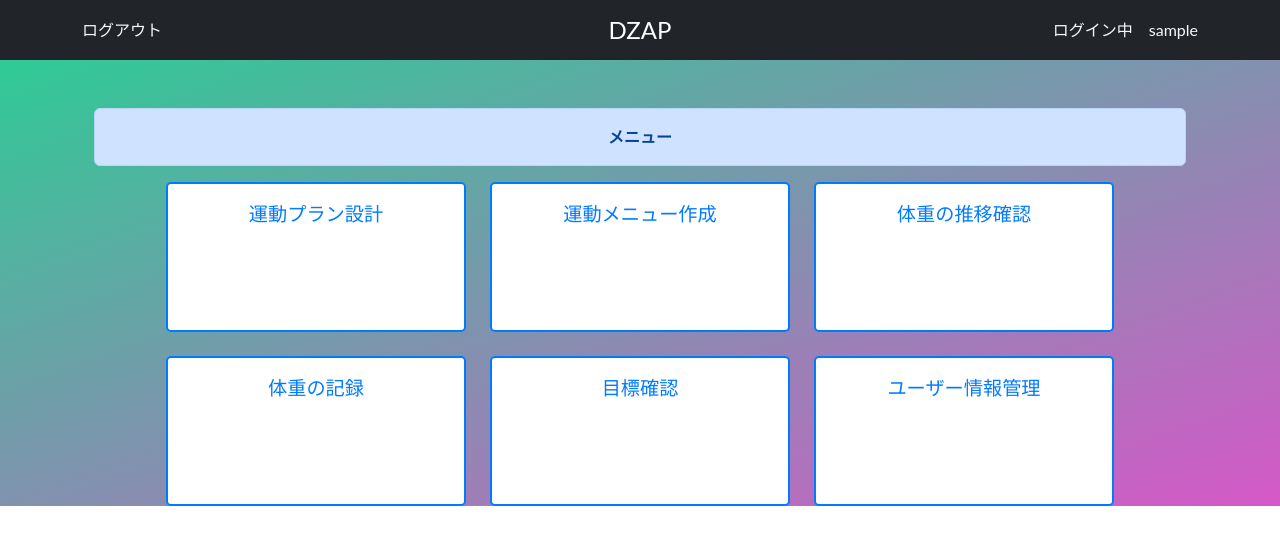
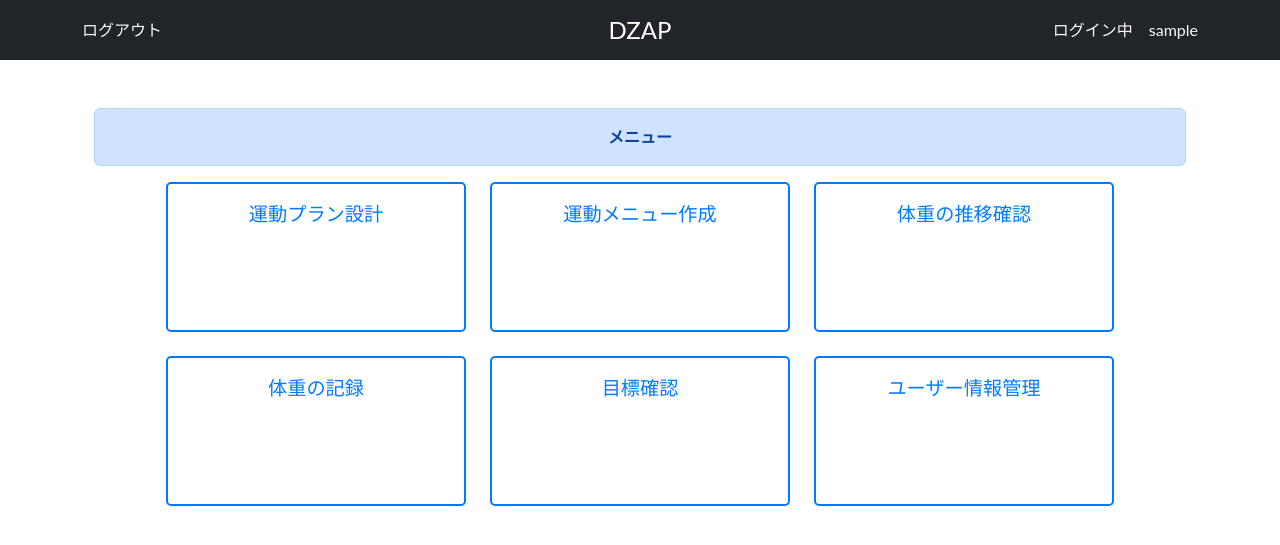
Before and after one commit to TabataMasahito/Dteam, a Flask app: page / in a window 1280 px wide. Shown: the top 545 px of the page. Run offline with Flask 3, Linux system fonts and the light colour scheme; the visitor is signed in with stand-in values (Sample User, id 1); parts of the project's set-up code (start-up, migrations or seed data) failed here and were passed over; some libraries are stand-ins or nearby versions.

Commit message:
メニューの背景

```diff
--- a/apps/exercise/templates/exercise/index.html
+++ b/apps/exercise/templates/exercise/index.html
@@ -1,5 +1,3 @@
-<div style="background: linear-gradient(-20deg, #d558c8 0%, #24d292 100%);">
-
 {% extends "exercise/base.html" %}
 {% block content %}
 <div class="container my-5">
```
